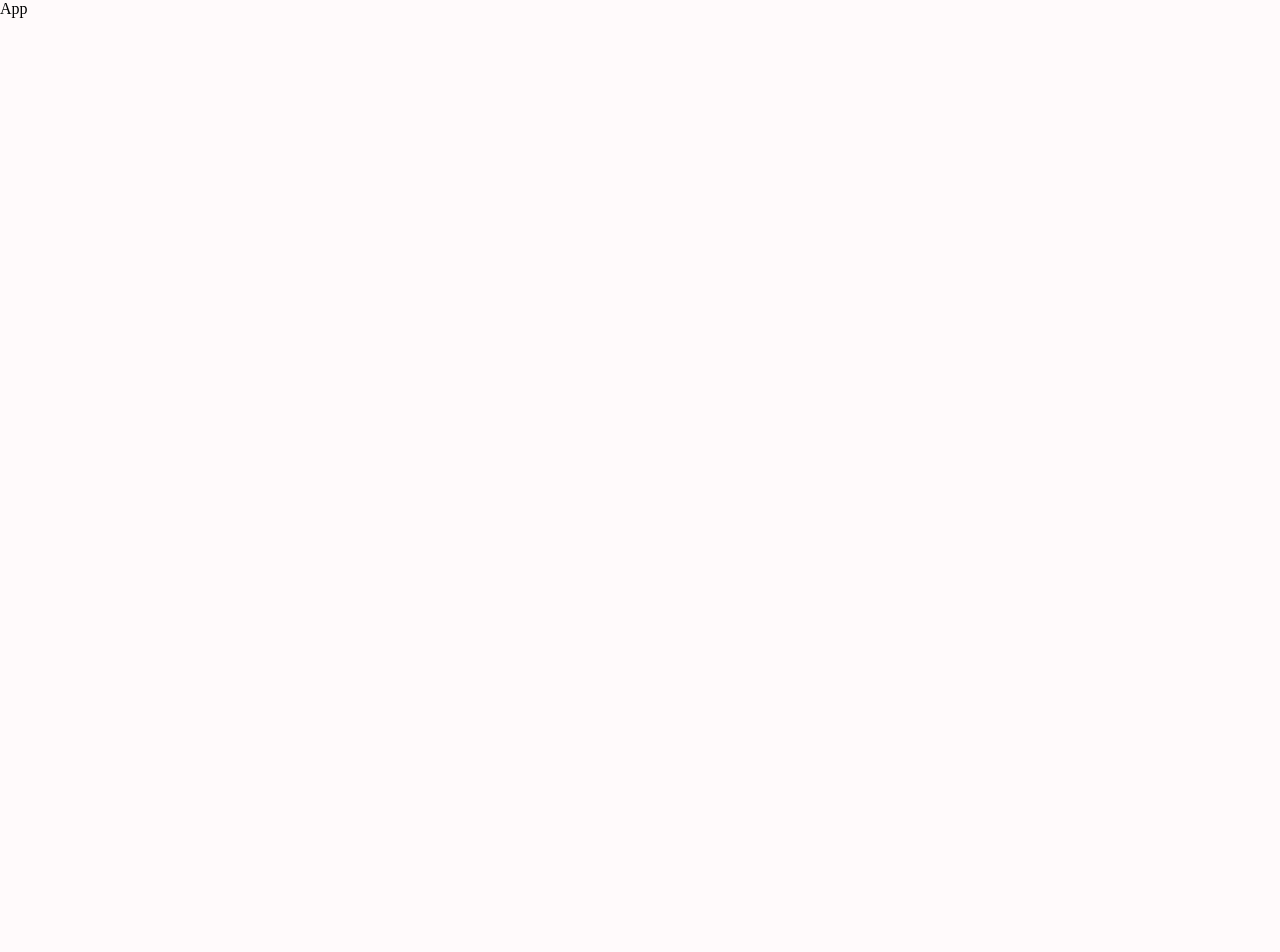
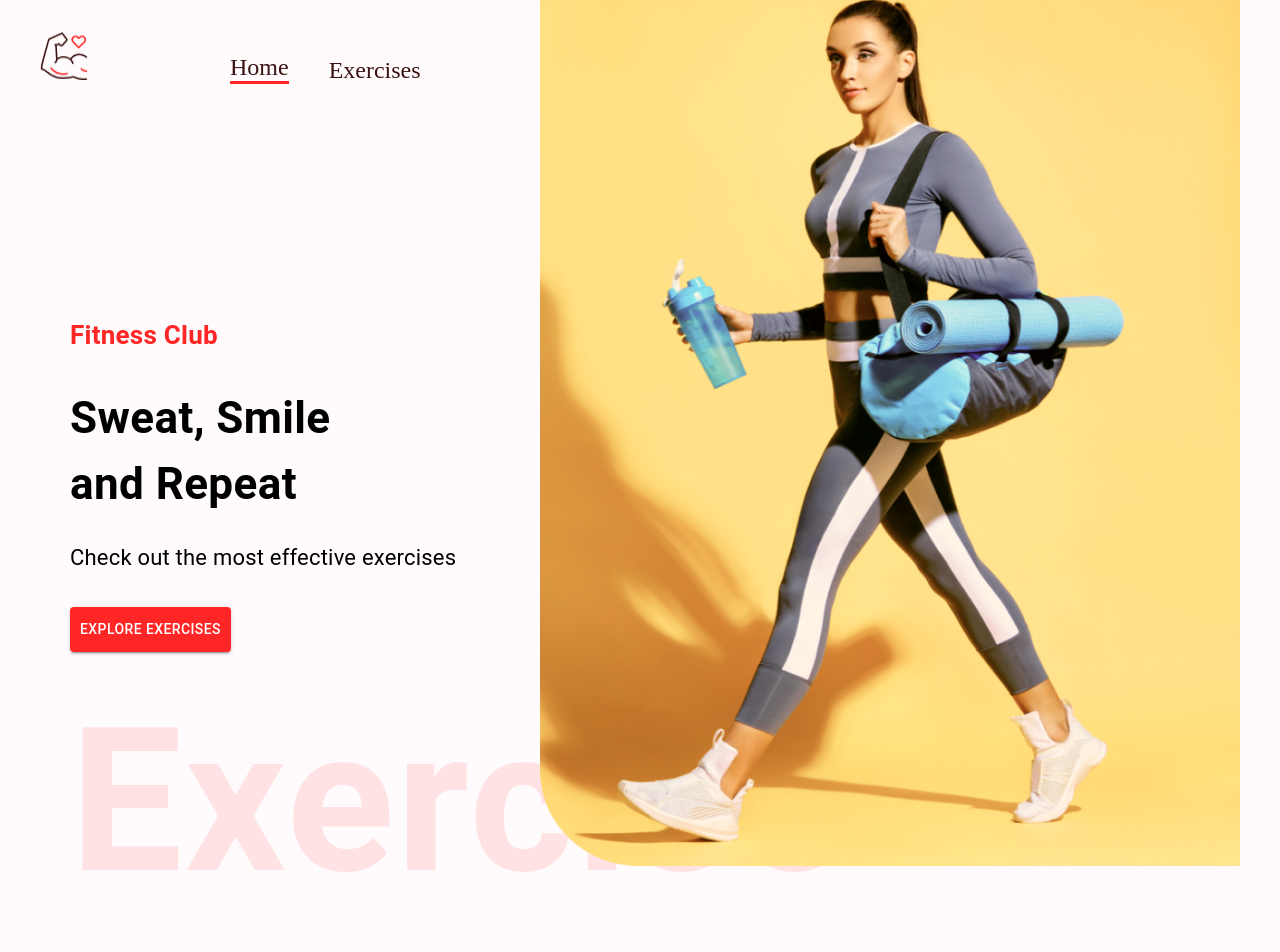
Before and after one commit to ossanchezm/fitness_app, a React (Create React App) app: page / in a window 1280 px wide. Shown: the top 952 px of the page. Before the commit the page ends 800 px from the top, so only its background shows below. Built offline with nearby package versions, Linux system fonts and the light colour scheme.

Commit message:
HeroBanner

```diff
--- a/src/App.js
+++ b/src/App.js
@@ -1,7 +1,23 @@
 import React from "react";
 import "./App.css";
+import { Route, Routes } from "react-router-dom";
+import { Box } from "@mui/material";
+import Home from "./pages/Home";
+import ExerciseDetail from "./pages/ExerciseDetail";
+import Navbar from "./components/Navbar";
+import Footer from "./components/Footer";
+
 const App = () => {
-  return <div>App</div>;
+  return (
+    <Box width="400px" sx={{ width: { xl: "1488px" } }} m="auto">
+      <Navbar />
+      <Routes>
+        <Route path="/" element={<Home />} />
+        <Route path="/exercises/:id" element={<ExerciseDetail />} />
+      </Routes>
+      <Footer />
+    </Box>
+  );
 };
 
 export default App;
--- /dev/null
+++ b/src/components/Exercises.js
@@ -0,0 +1,7 @@
+import React from "react";
+
+const Exercises = () => {
+  return <div>Exercises</div>;
+};
+
+export default Exercises;
--- /dev/null
+++ b/src/components/Footer.js
@@ -0,0 +1,7 @@
+import React from "react";
+
+const Footer = () => {
+  return <div>Footer</div>;
+};
+
+export default Footer;
--- /dev/null
+++ b/src/components/HeroBanner.js
@@ -0,0 +1,57 @@
+import React from "react";
+import { Box, Stack, Typography, Button } from "@mui/material";
+import HeroBannerImage from "../assets/images/banner.png";
+import { display, padding } from "@mui/system";
+
+const HeroBanner = () => {
+  return (
+    <Box
+      sx={{
+        mt: { lg: "212px", xs: "70px" },
+        ml: { sm: "50px" },
+      }}
+      position="relative"
+      p="20px"
+    >
+      <Typography color="#FF2625" fontWeight="600" fontSize="26px">
+        Fitness Club
+      </Typography>
+      <Typography
+        fontWeight={700}
+        sx={{ fontSize: { lg: "44px", xs: "40px" } }}
+        mb="23px"
+        mt="30px"
+      >
+        Sweat, Smile <br /> and Repeat
+      </Typography>
+      <Typography fontSize="22px" lineHeight="35px" mb={4}>
+        Check out the most effective exercises
+      </Typography>
+      <Button
+        variant="contained"
+        color="error"
+        href="#exercises"
+        sx={{ backgroundColor: "#ff2625", padding: "10px" }}
+      >
+        Explore Exercises
+      </Button>
+      <Typography
+        fontWeight={600}
+        color="#FF2625"
+        sx={{
+          opacity: 0.1,
+          display: {
+            lg: "block",
+            xs: "none",
+          },
+        }}
+        fontSize="200px"
+      >
+        Exercise
+      </Typography>
+      <img src={HeroBannerImage} alt="banner" className="hero-banner-img" />
+    </Box>
+  );
+};
+
+export default HeroBanner;
--- /dev/null
+++ b/src/components/Navbar.js
@@ -0,0 +1,48 @@
+import React from "react";
+import { Link } from "react-router-dom";
+import { Stack } from "@mui/material";
+
+import Logo from "../assets/images/Logo.png";
+
+const Navbar = () => {
+  return (
+    <Stack
+      direction="row"
+      justifyContent="space-around"
+      sx={{
+        gap: { sm: "122px", xs: "40px" },
+        mt: { sm: "32px", xs: "20px" },
+        justifyContent: "none",
+      }}
+      px="20px"
+    >
+      <Link to="/">
+        <img
+          src={Logo}
+          alt="logo"
+          style={{ width: "48px", height: "48px", margin: "0 20px" }}
+        />
+      </Link>
+      <Stack direction="row" gap="40px" fontSize="24px" alignItems="flex-end">
+        <Link
+          to="/"
+          style={{
+            textDecoration: "none",
+            color: "#3A1212",
+            borderBottom: "3px solid #FF2625",
+          }}
+        >
+          Home
+        </Link>
+        <a
+          href="#exercises"
+          style={{ textDecoration: "none", color: "#3A1212" }}
+        >
+          Exercises
+        </a>
+      </Stack>
+    </Stack>
+  );
+};
+
+export default Navbar;
--- /dev/null
+++ b/src/components/SearchExercises.js
@@ -0,0 +1,7 @@
+import React from "react";
+
+const SearchExercises = () => {
+  return <div>SearchExercises</div>;
+};
+
+export default SearchExercises;
--- a/src/index.js
+++ b/src/index.js
@@ -1,7 +1,12 @@
 import React from "react";
 import ReactDOM from "react-dom";
 import App from "./App";
+import { BrowserRouter } from "react-router-dom";
 
 const root = ReactDOM.createRoot(document.getElementById("root"));
 
-root.render(<App />);
+root.render(
+  <BrowserRouter>
+    <App />
+  </BrowserRouter>
+);
--- /dev/null
+++ b/src/pages/ExerciseDetail.js
@@ -0,0 +1,7 @@
+import React from "react";
+
+const ExerciseDetail = () => {
+  return <div>ExerciseDetail</div>;
+};
+
+export default ExerciseDetail;
--- /dev/null
+++ b/src/pages/Home.js
@@ -0,0 +1,17 @@
+import React, { useState } from "react";
+import { Box } from "@mui/material";
+import Exercises from "../components/Exercises";
+import SearchExercises from "../components/SearchExercises";
+import HeroBanner from "../components/HeroBanner";
+
+const Home = () => {
+  return (
+    <Box>
+      <HeroBanner />
+      <SearchExercises />
+      <Exercises />
+    </Box>
+  );
+};
+
+export default Home;
```
